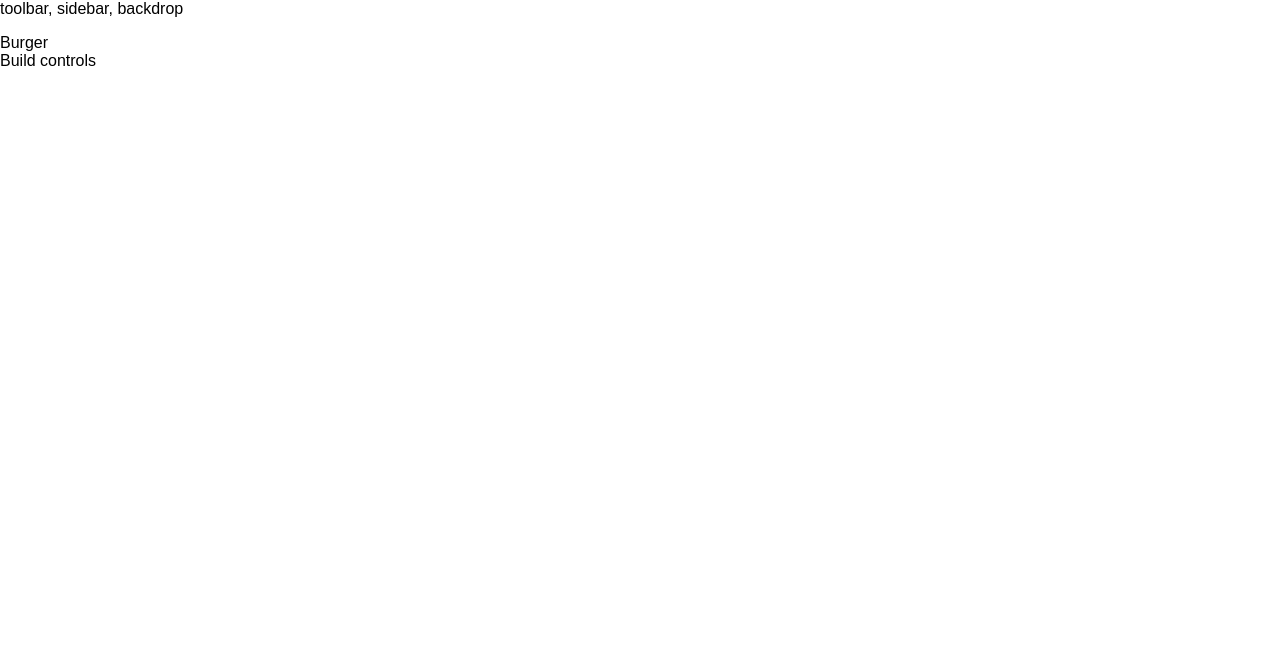
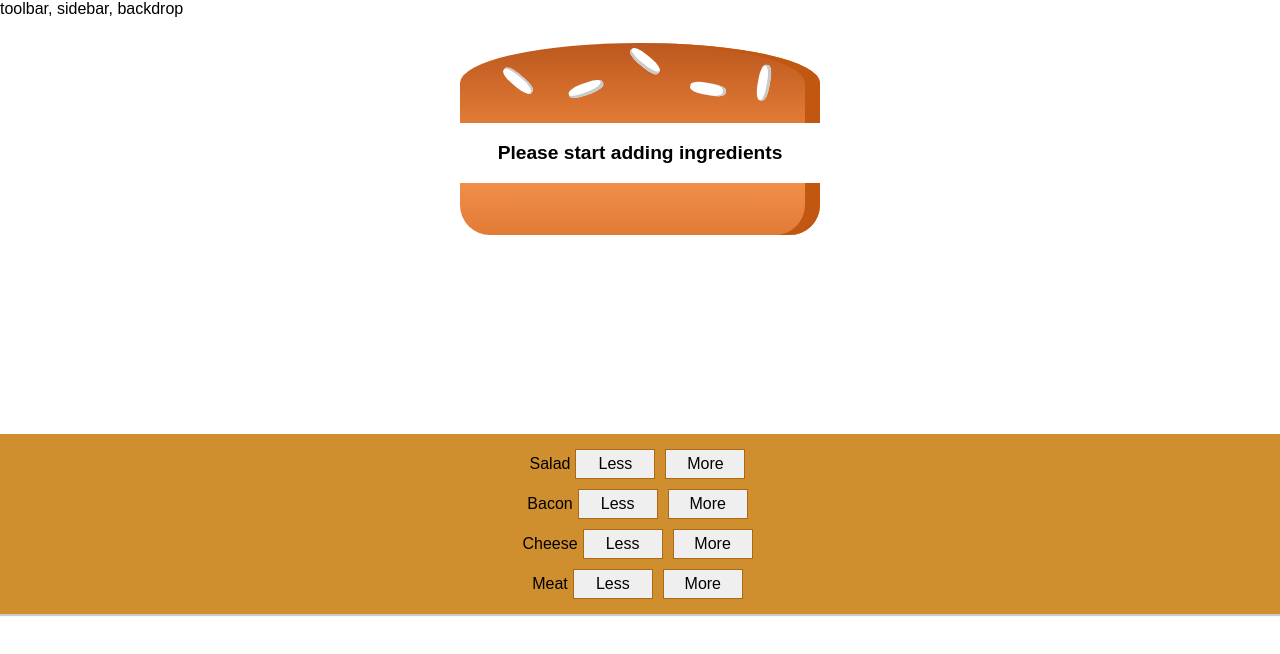
Before and after one commit to rabindratamang/burger-builder, a React app: page / in a window 1280 px wide. Shown: the top 654 px of the page. Built offline with nearby package versions, Linux system fonts and the light colour scheme.

Commit message:
Add build controls

```diff
--- a/package.json
+++ b/package.json
@@ -30,6 +30,7 @@
     "postcss-flexbugs-fixes": "3.2.0",
     "postcss-loader": "2.0.6",
     "promise": "8.0.1",
+    "prop-types": "^15.7.2",
     "react": "^16.10.0",
     "react-dev-utils": "^4.0.1",
     "react-dom": "^16.10.0",
--- /dev/null
+++ b/src/components/Burger/BuildControls/BuildControl/BuildControl.css
@@ -0,0 +1,17 @@
+.BuildControl {
+  display: flex;
+  justify-content: space-between;
+  align-items: center;
+  margin: 5px 0;
+}
+
+.BuildControl button {
+  display: block;
+  font: inherit;
+  padding: 5px;
+  margin: 0 5px;
+  width: 80px;
+  border: 1px solid #aa6817;
+  cursor: pointer;
+  outline: none;
+}
--- /dev/null
+++ b/src/components/Burger/BuildControls/BuildControl/BuildControl.js
@@ -0,0 +1,12 @@
+import React from 'react';
+import classes from './BuildControl.css';
+
+const buildControl = props => (
+  <div className={classes.BuildControl}>
+    <div className={classes.Label}>{props.label}</div>
+    <button>Less</button>
+    <button>More</button>
+  </div>
+);
+
+export default buildControl;
--- /dev/null
+++ b/src/components/Burger/BuildControls/BuildControls.css
@@ -0,0 +1,10 @@
+.BuildControls {
+  width: 100%;
+  background-color: #cf8f2e;
+  display: flex;
+  flex-flow: column;
+  align-items: center;
+  box-shadow: 0 2px 1px #ccc;
+  margin: auto;
+  padding: 10px 0;
+}
--- /dev/null
+++ b/src/components/Burger/BuildControls/BuildControls.js
@@ -0,0 +1,24 @@
+import React from 'react';
+import classes from './BuildControls.css';
+import BuildControl from './BuildControl/BuildControl';
+
+const controls = [
+  { label: 'Salad', type: 'salad' },
+  { label: 'Bacon', type: 'bacon' },
+  { label: 'Cheese', type: 'cheese' },
+  { label: 'Meat', type: 'meat' },
+];
+
+const buildControls = props => (
+  <div className={classes.BuildControls}>
+    {controls.map(control => (
+      <BuildControl
+        key={control.label}
+        label={control.label}
+        type={control.type}
+      />
+    ))}
+  </div>
+);
+
+export default buildControls;
--- /dev/null
+++ b/src/components/Burger/Burger.css
@@ -0,0 +1,30 @@
+.Burger {
+  width: 100%;
+  margin: auto;
+  height: 250px;
+  overflow: hidden;
+  text-align: center;
+  font-weight: bold;
+  font-size: 1.2rem;
+}
+
+@media (min-width: 500px) and (min-height: 400px) {
+  .Burger {
+    width: 350px;
+    height: 300px;
+  }
+}
+
+@media (min-width: 1000px) and (min-height: 700px) {
+  .Burger {
+    width: 700px;
+    height: 600px;
+  }
+}
+
+@media (min-width: 1000px) and (min-height: 700px) {
+  .Burger {
+    width: 450px;
+    height: 400px;
+  }
+}
--- a/src/components/Burger/Burger.js
+++ b/src/components/Burger/Burger.js
@@ -0,0 +1,31 @@
+import React from 'react';
+import BurgerIngredient from './BurgerIngredient /BurgerIngredient';
+import classes from './Burger.css';
+import burgerIngredient from './BurgerIngredient /BurgerIngredient';
+import { array } from 'prop-types';
+
+const burger = props => {
+  let transformedIngredient = Object.keys(props.ingredients)
+    .map(igKey => {
+      return [...Array(props.ingredients[igKey])].map((_, i) => {
+        return <BurgerIngredient key={igKey + i} type={igKey} />;
+      });
+    })
+    .reduce((array, el) => {
+      return array.concat(el);
+    }, []);
+
+  if (transformedIngredient.length === 0) {
+    transformedIngredient = <p>Please start adding ingredients</p>;
+  }
+
+  return (
+    <div className={classes.Burger}>
+      <BurgerIngredient type="bread-top" />
+      {transformedIngredient}
+      <BurgerIngredient type="bread-bottom" />
+    </div>
+  );
+};
+
+export default burger;
--- a/src/components/Burger/BurgerIngredient /BurgerIngredient.js
+++ b/src/components/Burger/BurgerIngredient /BurgerIngredient.js
@@ -1,5 +1,6 @@
 import React from 'react';
 import classes from './BurgerIngredient.css';
+import PropTypes from 'prop-types';
 
 const burgerIngredient = props => {
   let ingredient = null;
@@ -27,11 +28,11 @@ const burgerIngredient = props => {
       break;
 
     case 'bacon':
-      ingredient = <div className={classes.Cheese}></div>;
+      ingredient = <div className={classes.Bacon}></div>;
       break;
 
     case 'salad':
-      ingredient = <div className={classes.Cheese}></div>;
+      ingredient = <div className={classes.Salad}></div>;
       break;
 
     default:
@@ -41,4 +42,8 @@ const burgerIngredient = props => {
   return ingredient;
 };
 
+burgerIngredient.propTypes = {
+  type: PropTypes.string.isRequired,
+};
+
 export default burgerIngredient;
--- a/src/containers/BurgerBuilder/BurgerBuilder.js
+++ b/src/containers/BurgerBuilder/BurgerBuilder.js
@@ -1,11 +1,26 @@
 import React, { Component, Fragment } from 'react';
+import Burger from '../../components/Burger/Burger';
+import BuidControls from '../../components/Burger/BuildControls/BuildControls';
 
 class BurgerBuilder extends Component {
+  state = {
+    ingredients: {
+      salad: 0,
+      bacon: 0,
+      cheese: 0,
+      meat: 0,
+    },
+  };
+
   render() {
     return (
       <Fragment>
-        <div>Burger</div>
-        <div>Build controls</div>
+        <div>
+          <Burger ingredients={this.state.ingredients} />
+        </div>
+        <div>
+          <BuidControls />
+        </div>
       </Fragment>
     );
   }
```
